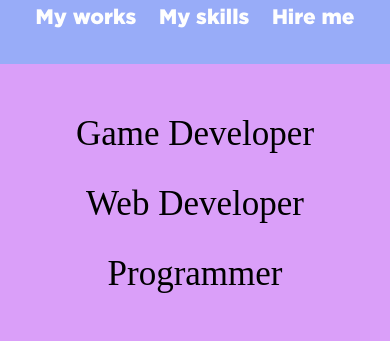
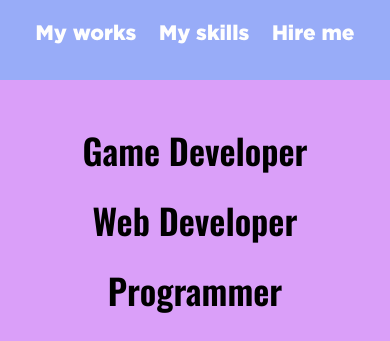
Before and after one commit to matanboas/matanboas.github.io, a plain HTML site: page index.html in a window 390 px wide. Shown: the part 101-442 px from the top of the page. Drawn offline with nearby package versions, Linux system fonts and the light colour scheme.

Commit message:
fixing my fonts
mobile version does not support one of my fonts

```diff
--- a/index.html
+++ b/index.html
@@ -5,6 +5,8 @@
     <meta name="viewport" content="width=device-width, initial-scale=1.0">
     <title>Matan Boas</title>
     <link rel="stylesheet" href="css/style.css">
+    <link rel="preconnect" href="https://fonts.gstatic.com">
+    <link href="https://fonts.googleapis.com/css2?family=Oswald:wght@600&family=Roboto&display=swap" rel="stylesheet">
 </head>
 <body>
     <div class="nav-container">
--- a/style.scss
+++ b/style.scss
@@ -1,7 +1,4 @@
 @font-face {
-    font-family: gotham;
-    src: url(Gotham-Bold.otf);
-
     font-family: gotham-bold;
     src: url(Gotham-Black.otf);
 }
@@ -9,7 +6,7 @@
 body {
     height: 100vh;
     margin: 0;
-    font-family: gotham !important;
+    font-family: 'Oswald', sans-serif;
     font-weight: normal;
     background-color: #F2F2F2;
 }
```
Also changed, not shown: css/style.css, 1 other file.
